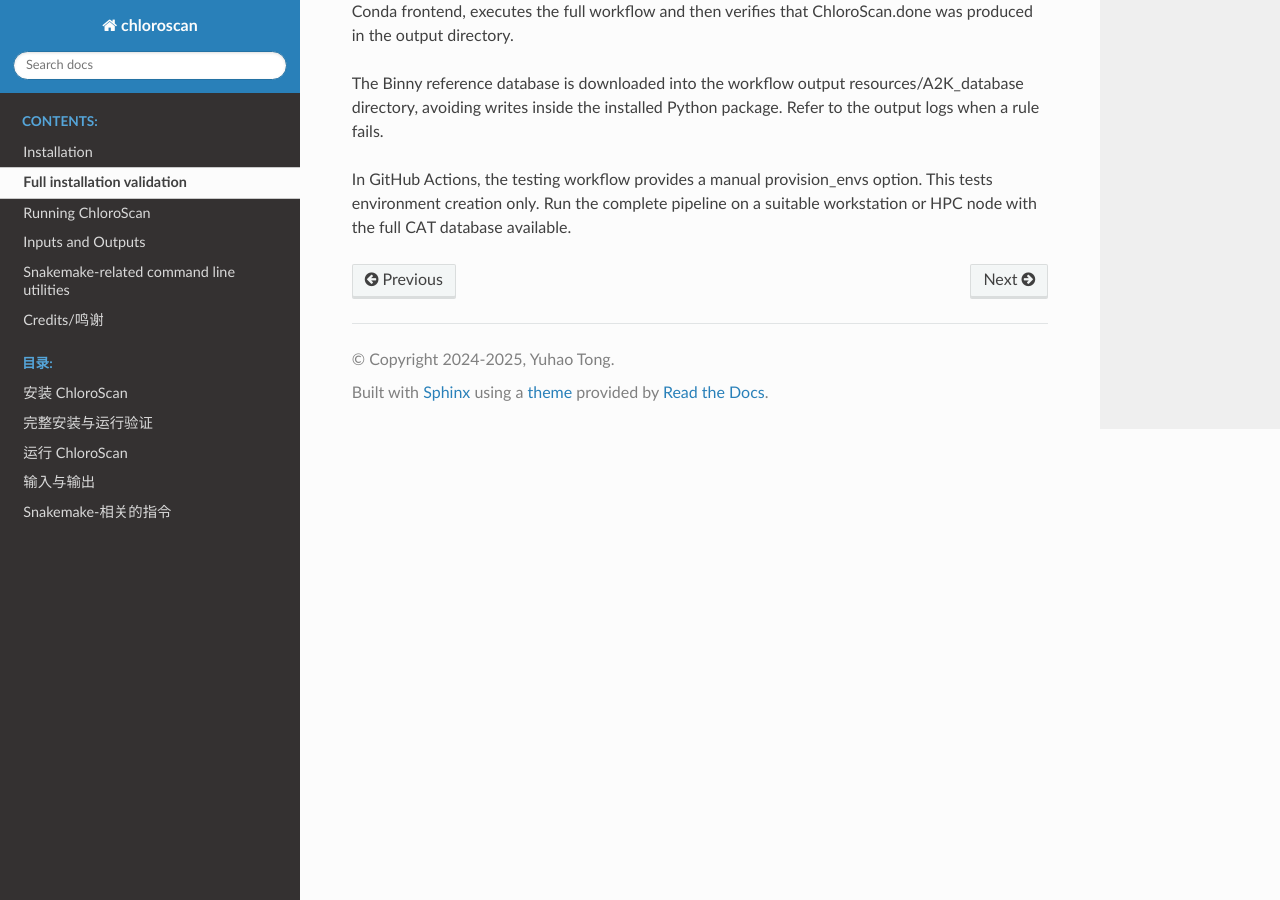
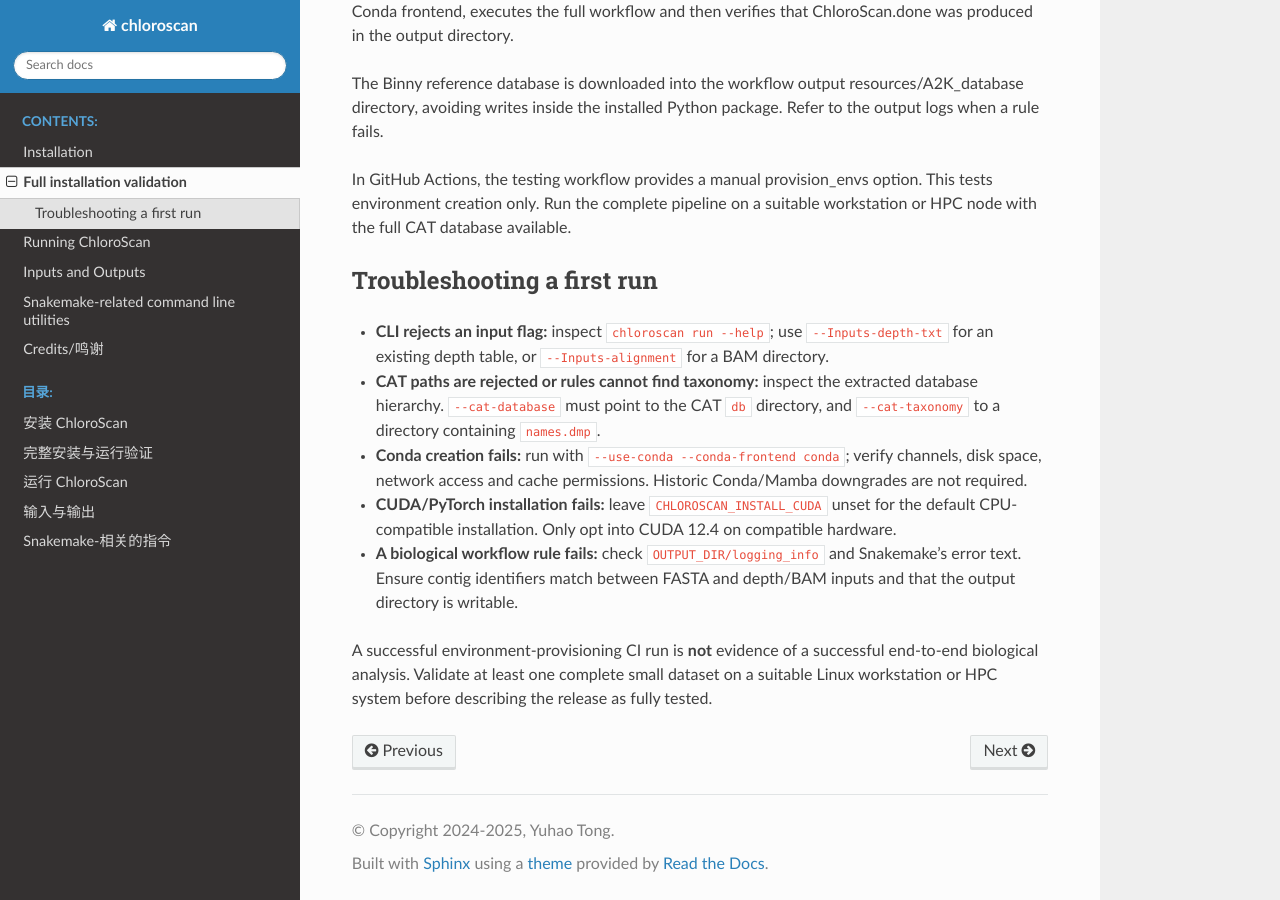
Before and after one commit to Andyargueasae/chloroscan, a Sphinx documentation site: the page built from docs/source/main/full_validation.rst, in a window 1280 px wide and 900 px high, scrolled down 596 px. Built offline with Sphinx 7.4.7 and the Read the Docs theme 3.1.0, drawn with Linux system fonts in a browser that asks for light colours.

Commit message:
docs: explain first-run troubleshooting and CI validation limits

```diff
--- a/docs/source/main/full_validation.rst
+++ b/docs/source/main/full_validation.rst
@@ -33,3 +33,14 @@ Python package. Refer to the output logs when a rule fails.
 In GitHub Actions, the testing workflow provides a manual provision_envs
 option. This tests environment creation only. Run the complete pipeline on a
 suitable workstation or HPC node with the full CAT database available.
+
+Troubleshooting a first run
+---------------------------
+
+* **CLI rejects an input flag:** inspect ``chloroscan run --help``; use ``--Inputs-depth-txt`` for an existing depth table, or ``--Inputs-alignment`` for a BAM directory.
+* **CAT paths are rejected or rules cannot find taxonomy:** inspect the extracted database hierarchy. ``--cat-database`` must point to the CAT ``db`` directory, and ``--cat-taxonomy`` to a directory containing ``names.dmp``.
+* **Conda creation fails:** run with ``--use-conda --conda-frontend conda``; verify channels, disk space, network access and cache permissions. Historic Conda/Mamba downgrades are not required.
+* **CUDA/PyTorch installation fails:** leave ``CHLOROSCAN_INSTALL_CUDA`` unset for the default CPU-compatible installation. Only opt into CUDA 12.4 on compatible hardware.
+* **A biological workflow rule fails:** check ``OUTPUT_DIR/logging_info`` and Snakemake's error text. Ensure contig identifiers match between FASTA and depth/BAM inputs and that the output directory is writable.
+
+A successful environment-provisioning CI run is **not** evidence of a successful end-to-end biological analysis. Validate at least one complete small dataset on a suitable Linux workstation or HPC system before describing the release as fully tested.
```
